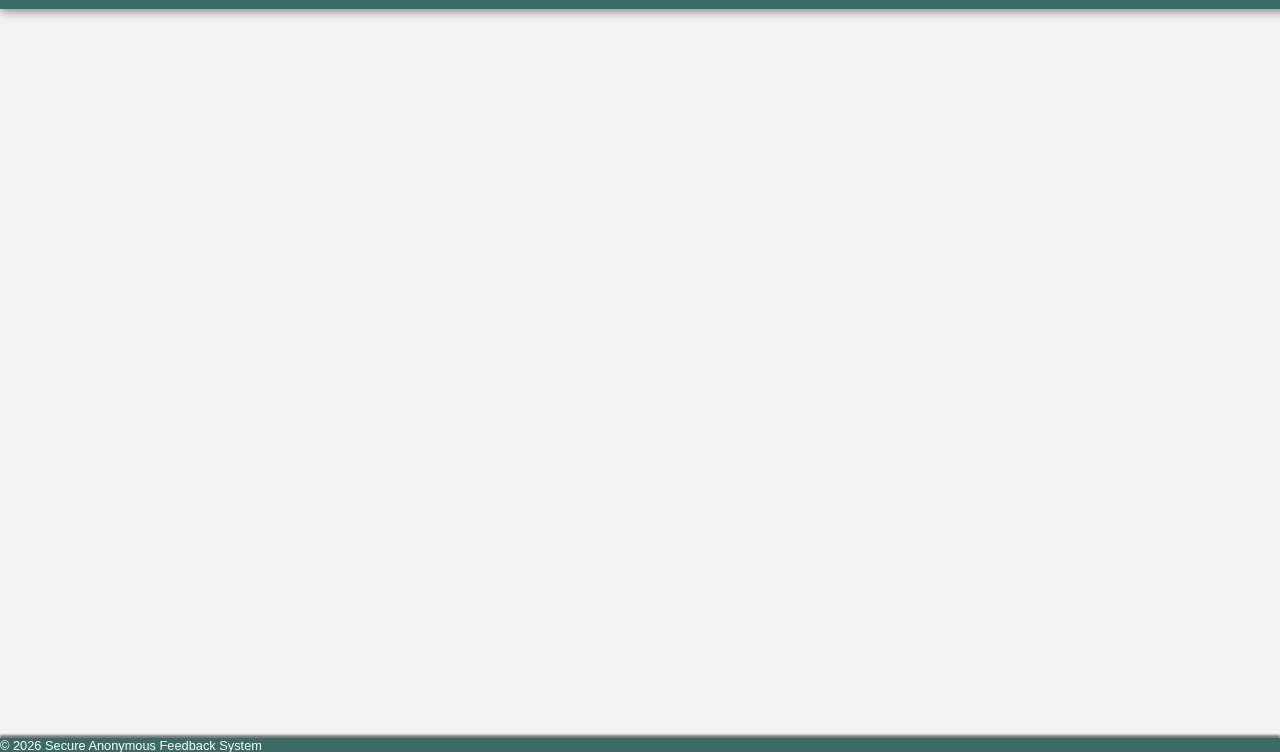
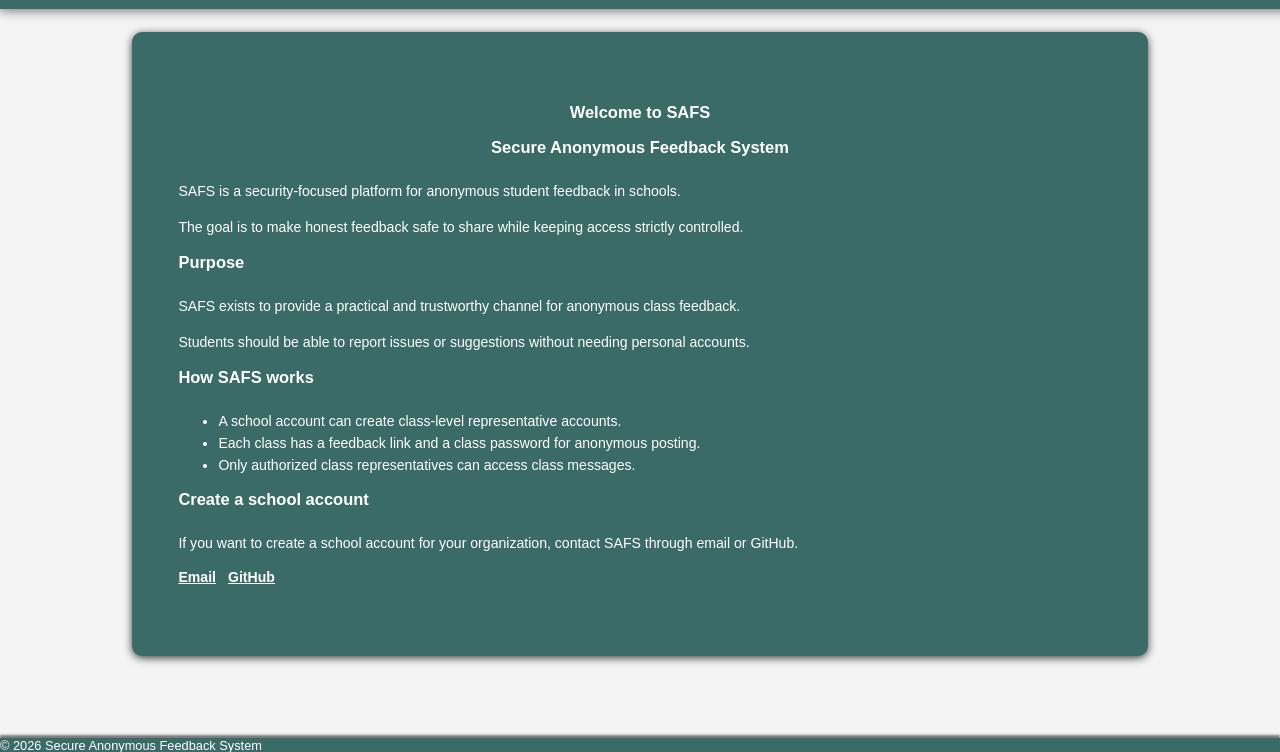
Before and after one commit to Holyfivr/Secure-Anonymous-Feedback-System, a plain HTML site: page index.html in a window 1280 px wide. Shown: the part 48-800 px from the top of the page. Drawn offline with Linux system fonts and the light colour scheme.

Commit message:
formatting and adding landing-page

```diff
--- a/css/main.css
+++ b/css/main.css
@@ -2,20 +2,40 @@ html, body {
     margin: 0;
     padding: 0;
     font-family: Arial, sans-serif;
-    background-color: #f4f4f4;
+    background-color: var(--page-bg);
     overflow-x: hidden;
 }
 
 :root {
+    --page-bg: #f4f4f4;
     --primary-text: #000000;
     --secondary-text: #ffffff;
     --primary-color: #3a6b67;
     --secondary-color: #ffffff;
     --success-color: #27ae60;
+    --success-color-hover: #219a52;
     --danger-color: #c0392b;
+    --neutral: #f0f0f0;
+    --neutral-hover: #e0e0e0;
+    --success-bg-soft: #eafaf1;
     --shadow-25: rgba(0, 0, 0, 0.25);
     --shadow-50: rgba(0, 0, 0, 0.5);
     --shadow-75: rgba(0, 0, 0, 0.75);
+    --heading-color: var(--primary-color);
+    --body-color: var(--primary-text);
+    --heading-shadow: none;
+}
+
+h2,
+h3 {
+    margin: 0 0 1.5rem;
+    color: var(--heading-color);
+}
+
+p,
+li {
+    color: var(--body-color);
+    line-height: 1.55;
 }
 
 .primary-color {
@@ -24,6 +44,14 @@ html, body {
 
 .success-color {
     color: var(--success-color) !important;
+}
+
+.centered {
+    display: flex;
+    justify-content: center;
+    align-items: center;
+    text-align: center;
+    align-self: center;
 }
 
 /* Base elements */
@@ -69,11 +97,6 @@ input, select, textarea {
     margin-bottom: 2rem;
 
 }
-.card h2 {
-    margin: 0 0 1.5rem;
-    color: var(--primary-color);
-}
-
 .form-group {
     display: flex;
     flex-direction: column;
@@ -154,16 +177,9 @@ nav a:active {
     align-items: center;
     margin-bottom: 1.5rem;
 }
-.dashboard-header h2 {
-    margin: 0;
-    color: var(--primary-color);
-}
 .dashboard-section {
     margin-bottom: 1.5rem;
-}
-.dashboard-section h3 {
-    margin: 0 0 1rem;
-    color: var(--primary-text);
+    --heading-color: var(--primary-text);
 }
 .dashboard-section button {
     margin-top: 1rem;
@@ -176,25 +192,21 @@ nav a:active {
     cursor: pointer;
 }
 .btn-active:hover {
-    background-color: #219a52;
+    background-color: var(--success-color-hover);
 }
 .btn-inactive {
-    background-color: #95a5a6;
+    background-color: var(--neutral);
+    color: var(--primary-text);
     cursor: pointer;
 }
 .btn-inactive:hover {
-    background-color: #7f8c8d;
+    background-color: var(--neutral-hover);
 }
 .item-list {
     display: flex;
     flex-direction: column;
     gap: 0.5rem;
 }
-.muted {
-    color: #888;
-    margin: 0;
-}
-
 .success-text {
     color: var(--success-color);
     font-size: 0.9rem;
@@ -203,7 +215,7 @@ nav a:active {
 }
 
 .success-text code {
-    background: #eafaf1;
+    background: var(--success-bg-soft);
     padding: 0.1rem 0.4rem;
     border-radius: 3px;
     font-size: 0.95rem;
@@ -214,7 +226,7 @@ nav a:active {
     justify-content: space-between;
     align-items: center;
     padding: 0.6rem 0.8rem;
-    background: #f9f9f9;
+    background: var(--neutral);
     border-radius: 4px;
 }
 .badge {
@@ -222,7 +234,7 @@ nav a:active {
     padding: 0.2rem 0.6rem;
     border-radius: 3px;
     background: var(--success-color);
-    color: white;
+    color: var(--secondary-text);
     font-weight: bold;
 }
 .badge-inactive {
@@ -248,13 +260,13 @@ textarea {
 .char-counter {
     text-align: right;
     font-size: 0.8rem;
-    color: #888;
+    opacity: 0.75;
     margin-top: 0.3rem;
 }
 
 /* Messages */
 .message-card {
-    background: #f9f9f9;
+    background: var(--neutral);
     border-radius: 4px;
     padding: 0.8rem;
 }
@@ -280,7 +292,7 @@ textarea {
 }
 .url-text {
     flex: 1;
-    background: #f0f0f0;
+    background: var(--neutral);
     padding: 0.5rem;
     border-radius: 4px;
     font-size: 0.85rem;
@@ -305,7 +317,7 @@ textarea {
     justify-content: space-between;
     align-items: center;
     padding: 0.4rem 0.8rem;
-    background: #f0f4f3;
+    background: var(--neutral);
     border-radius: 4px;
     font-size: 0.9rem;
 }
@@ -320,7 +332,7 @@ textarea {
     content: "";
     width: 28px;
     height: 28px;
-    border: 3px solid #e0e0e0;
+    border: 3px solid var(--neutral-hover);
     border-top-color: var(--primary-color);
     border-radius: 50%;
     animation: spin 0.6s linear infinite;
@@ -355,6 +367,9 @@ textarea {
   margin-bottom: 5vh;
   margin-top: 2vh;
   font-size: clamp(0.7rem, 1.1vw, 1rem);
+    --heading-color: var(--secondary-color);
+    --body-color: var(--secondary-color);
+    --heading-shadow: 3px 3px 3px var(--primary-text);
 }
 
 .privacy-controls {
@@ -363,21 +378,28 @@ textarea {
   margin-bottom: 1rem;
 }
 
-.privacy-content h2,
-.privacy-content h3 {
-  margin-top: 1rem;
-  color: var(--secondary-color);
-  text-shadow: 3px 3px 3px solid black;
-}
-
-.privacy-content p,
-.privacy-content li {
-  line-height: 1.55;
-}
-
 .privacy-content a {
   color: var(--secondary-color);
   text-decoration: underline;
+}
+
+.landing-card {
+    padding-bottom: 2rem;
+    --heading-color: var(--secondary-color);
+    --body-color: var(--secondary-color);
+}
+
+.landing-links {
+    display: flex;
+    flex-wrap: wrap;
+    gap: 0.75rem;
+    margin-top: 0.5rem;
+}
+
+.landing-links a {
+    color: var(--secondary-color);
+    text-decoration: underline;
+    font-weight: 600;
 }
 
 #footer {
--- /dev/null
+++ b/docs/landing-page.json
@@ -0,0 +1,41 @@
+{
+  "title": "Welcome to SAFS",
+  "subtitle": "Secure Anonymous Feedback System",
+  "intro": [
+    "SAFS is a security-focused platform for anonymous student feedback in schools.",
+    "The goal is to make honest feedback safe to share while keeping access strictly controlled."
+  ],
+  "sections": [
+    {
+      "heading": "Purpose",
+      "paragraphs": [
+        "SAFS exists to provide a practical and trustworthy channel for anonymous class feedback.",
+        "Students should be able to report issues or suggestions without needing personal accounts."
+      ]
+    },
+    {
+      "heading": "How SAFS works",
+      "bullets": [
+        "A school account can create class-level representative accounts.",
+        "Each class has a feedback link and a class password for anonymous posting.",
+        "Only authorized class representatives can access class messages."
+      ]
+    }
+  ],
+  "contact": {
+    "heading": "Create a school account",
+    "paragraphs": [
+      "If you want to create a school account for your organization, contact SAFS through email or GitHub."
+    ],
+    "links": [
+      {
+        "label": "Email",
+        "href": "mailto:joelseger87@gmail.com"
+      },
+      {
+        "label": "GitHub",
+        "href": "https://github.com/Holyfivr"
+      }
+    ]
+  }
+}
--- a/module/feedback-form.mjs
+++ b/module/feedback-form.mjs
@@ -33,7 +33,7 @@ export async function renderFeedbackPage() {
     insertElement               (root, wrapper);
     insertElement               (wrapper, card);
     addNewElement               (card, "h2", [], "Send feedback");
-    addNewElement               (card, "p", ["muted"], "Find your class to send anonymous feedback.");
+    addNewElement               (card, "p", [], "Find your class to send anonymous feedback.");
     insertElement               (card, form);
 
     /* School select */
@@ -90,7 +90,7 @@ export async function renderFeedbackForm(schoolId, classId) {
     insertElement       (root, wrapper);
     insertElement       (wrapper, card);
     insertElement       (card, heading);
-    addNewElement       (card, "p", ["muted"], "Your message is completely anonymous.");
+    addNewElement       (card, "p", [], "Your message is completely anonymous.");
 
     /* Build the form immediately; fetch class name in background */
     insertElement       (card, form);
--- a/module/landing-page.mjs
+++ b/module/landing-page.mjs
@@ -1,10 +1,32 @@
 import { createElement, insertElement, addNewElement, formatElement } from "./dom-helper.mjs";
 import { signOut, auth } from "./firebase-config.mjs";
 const root = document.getElementById("root");
+const landingContentPath = "./docs/landing-page.json";
 
-export function renderLandingPage() {
+export async function renderLandingPage() {
   root.innerHTML = "";
   renderNavBar(root);
+
+  const wrapper = createElement("div", ["page-wrapper"]);
+  const card = createElement("section", ["privacy-card", "landing-card"]);
+  const content = createElement("article", ["landing-content"]);
+
+  insertElement(root, wrapper);
+  insertElement(wrapper, card);
+  insertElement(card, content);
+
+  try {
+    const response = await fetch(landingContentPath);
+    if (!response.ok) {
+      throw new Error(`Could not load ${landingContentPath}`);
+    }
+
+    const landingData = await response.json();
+    renderLandingContent(content, landingData);
+  } catch {
+    addNewElement(content, "h2", ["centered"], "Welcome to SAFS");
+    addNewElement(content, "p", [], "Could not load landing content.");
+  }
 }
 
 const navLinks = [
@@ -62,3 +84,61 @@ export function addDashboardButton(btn) {
     window.location.hash = "#/login";
   });
 }
+
+function renderLandingContent(container, data) {
+  container.replaceChildren();
+  formatElement(container, {padding: "3vw",})
+
+  addNewElement(container, "h1", ["centered"], data.title);
+
+  if (data.subtitle) {
+    addNewElement(container, "h3", ["centered"], data.subtitle);
+  }
+
+  data.intro?.forEach((paragraph) => {
+    addNewElement(container, "p", [], paragraph);
+  });
+
+  data.sections?.forEach((section) => {
+    const sectionWrap = createElement("section", ["landing-section"]);
+    insertElement(container, sectionWrap);
+    addNewElement(sectionWrap, "h3", [], section.heading);
+
+    section.paragraphs?.forEach((paragraph) => {
+      addNewElement(sectionWrap, "p", [], paragraph);
+    });
+
+    if (section.bullets?.length) {
+      const list = createElement("ul", []);
+      insertElement(sectionWrap, list);
+      section.bullets.forEach((itemText) => {
+        addNewElement(list, "li", [], itemText);
+      });
+    }
+  });
+
+  if (data.contact) {
+    const contactWrap = createElement("section", ["landing-section", "landing-contact"]);
+    insertElement(container, contactWrap);
+    addNewElement(contactWrap, "h3", [], data.contact.heading || "Contact");
+
+    data.contact.paragraphs?.forEach((paragraph) => {
+      addNewElement(contactWrap, "p", [], paragraph);
+    });
+
+    if (data.contact.links?.length) {
+      const links = createElement("div", ["landing-links"]);
+      insertElement(contactWrap, links);
+
+      data.contact.links.forEach((link) => {
+        const anchor = createElement("a", [], link.label || link.href);
+        formatElement(anchor, {}, [], {
+          href: link.href,
+          target: "_blank",
+          rel: "noopener noreferrer",
+        });
+        insertElement(links, anchor);
+      });
+    }
+  }
+}
--- a/module/privacy-policy.mjs
+++ b/module/privacy-policy.mjs
@@ -77,7 +77,7 @@ function renderPolicyContent(container, languagePolicy) {
   insertElement(container, title);
 
   const updatedText = `${languagePolicy.lastUpdatedLabel || "Last updated"}: ${languagePolicy.updatedAt || "-"}`;
-  const updatedAt = createElement("p", ["muted"], updatedText);
+  const updatedAt = createElement("p", [], updatedText);
   insertElement(container, updatedAt);
 
   languagePolicy.sections?.forEach((section, index) => {
@@ -109,7 +109,7 @@ function renderPolicyContent(container, languagePolicy) {
 
     languagePolicy.footnotes.forEach((footnote) => {
       const footnoteText = `${footnote.marker} ${footnote.text}`;
-      const note = createElement("p", ["muted"], footnoteText);
+      const note = createElement("p", [], footnoteText);
       insertElement(container, note);
       insertElement(container, createElement("br"));
     });
--- a/module/schooladmin.mjs
+++ b/module/schooladmin.mjs
@@ -148,7 +148,7 @@ async function loadClasses(container, schoolId) {
         counter.textContent = classes.length;
 
         if (classes.length === 0) {
-            const placeholder = addNewElement(container, "p", ["muted"], "No classes yet.");
+            const placeholder = addNewElement(container, "p", [], "No classes yet.");
             formatElement(placeholder, { fontStyle: "italic" });
             return;
         }
--- a/module/superadmin.mjs
+++ b/module/superadmin.mjs
@@ -133,7 +133,7 @@ async function loadSchools(container) {
         hideSpinner           (container);
 
         if (snapshot.empty) {
-            const placeholder = addNewElement(container, "p", ["muted"], "No schools yet.");
+            const placeholder = addNewElement(container, "p", [], "No schools yet.");
             formatElement     (placeholder, { fontStyle: "italic" });
             return;
         }
@@ -221,7 +221,7 @@ async function handleViewClasses(schoolId, schoolItem, viewBtn) {
         }));
 
         if (classes.length === 0) {
-            const p = addNewElement(subList, "p", ["muted"], "No classes.");
+            const p = addNewElement(subList, "p", [], "No classes.");
             formatElement(p, { fontStyle: "italic" });
             return;
         }
```
Also changed, not shown: module/classadmin.mjs (+5 -5 lines).
